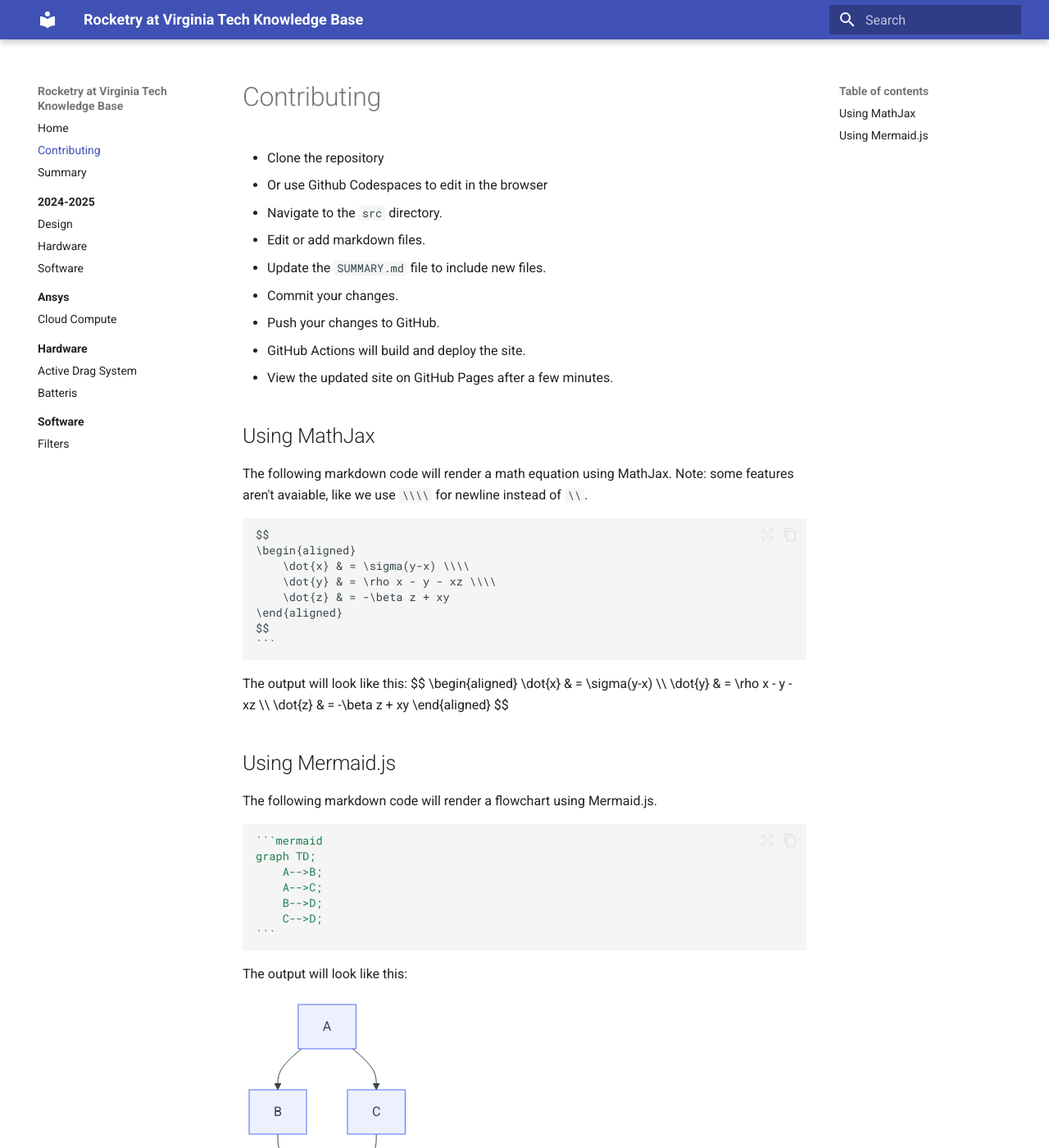
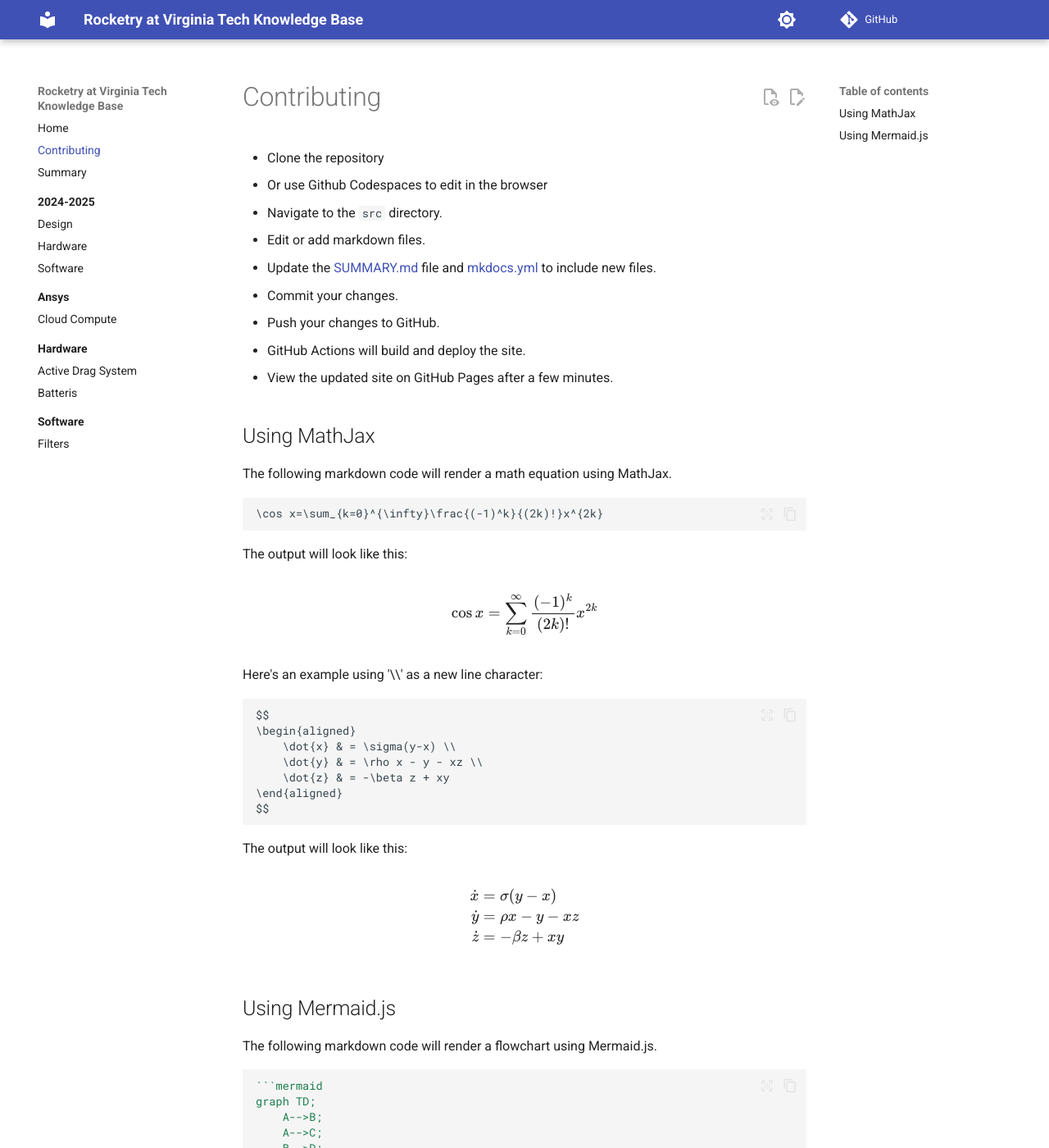
Before and after one commit to RocketryVT/knowledge-base, an MkDocs documentation site: the page built from docs/contributing.md, in a window 1280 px wide and 1400 px high. Shown: the whole window at 82% size. Built offline with MkDocs 1.6.1 and Material for MkDocs 9.7.7, drawn with Linux system fonts in a browser that asks for light colours; comment, search, counter and statistics services are not loaded.

````diff
--- a/docs/contributing.md
+++ b/docs/contributing.md
@@ -5,7 +5,7 @@
 
 1. Navigate to the `src` directory.
 2. Edit or add markdown files.
-3. Update the `SUMMARY.md` file to include new files.
+3. Update the [SUMMARY.md](./SUMMARY.md) file and [mkdocs.yml](../mkdocs.yml) to include new files.
 4. Commit your changes.
 5. Push your changes to GitHub.
 6. GitHub Actions will build and deploy the site.
@@ -13,24 +13,37 @@
 
 ## Using MathJax
 
-The following markdown code will render a math equation using MathJax. Note: some features aren't avaiable, like we use `\\\\` for newline instead of `\\`.
+The following markdown code will render a math equation using MathJax.
 
-~~~markdown
+```markdown
+\cos x=\sum_{k=0}^{\infty}\frac{(-1)^k}{(2k)!}x^{2k}
+```
+
+The output will look like this:
+
+
+$$
+\cos x=\sum_{k=0}^{\infty}\frac{(-1)^k}{(2k)!}x^{2k}
+$$
+
+Here's an example using '\\\' as a new line character:
+
+```markdown
 $$
 \begin{aligned}
-    \dot{x} & = \sigma(y-x) \\\\
-    \dot{y} & = \rho x - y - xz \\\\
+    \dot{x} & = \sigma(y-x) \\
+    \dot{y} & = \rho x - y - xz \\
     \dot{z} & = -\beta z + xy
 \end{aligned}
 $$
 ```
-~~~
 
 The output will look like this:
+
 $$
 \begin{aligned}
-    \dot{x} & = \sigma(y-x) \\\\
-    \dot{y} & = \rho x - y - xz \\\\
+    \dot{x} & = \sigma(y-x) \\
+    \dot{y} & = \rho x - y - xz \\
     \dot{z} & = -\beta z + xy
 \end{aligned}
 $$
--- a/mkdocs.yml
+++ b/mkdocs.yml
@@ -1,5 +1,7 @@
 site_name: Rocketry at Virginia Tech Knowledge Base
 site_url: https://rocketryatvirginiatech.org/knowledge-base/
+repo_url: https://github.com/RocketryVT/knowledge-base
+edit_uri: edit/main/docs/
 theme:
   name: material
   features:
@@ -7,6 +9,8 @@ theme:
     - content.code.copy
     - content.code.select
     - content.code.annotate
+    - content.action.edit
+    - content.action.view
     - navigation.instant
     - navigation.instant.prefetch
     - navigation.instant.progress
@@ -15,6 +19,26 @@ theme:
     - navigation.sections
     - navigation.expand
     - navigation.indexes
+  palette:
+    # Palette toggle for automatic mode
+    # - media: "(prefers-color-scheme)"
+    #   toggle:
+    #     icon: material/brightness-auto
+    #     name: Switch to light mode
+
+    # Palette toggle for light mode
+    - media: "(prefers-color-scheme: light)"
+      scheme: default
+      toggle:
+        icon: material/brightness-7
+        name: Switch to dark mode
+
+    # Palette toggle for dark mode
+    - media: "(prefers-color-scheme: dark)"
+      scheme: slate
+      toggle:
+        icon: material/brightness-4
+        name: Switch to system preference
 nav:
   - Home: README.md
   - Contributing: contributing.md
@@ -61,3 +85,11 @@ markdown_extensions:
       slugify: !!python/object/apply:pymdownx.slugs.slugify
         kwds:
           case: lower
+
+extra_javascript:
+  - javascripts/mathjax.js
+  - https://unpkg.com/mathjax@3/es5/tex-mml-chtml.js
+
+plugins:
+  - git-revision-date-localized:
+      enable_creation_date: true
````
Also changed, not shown: docs/README.md (+0 -4 lines), 1 other file.
